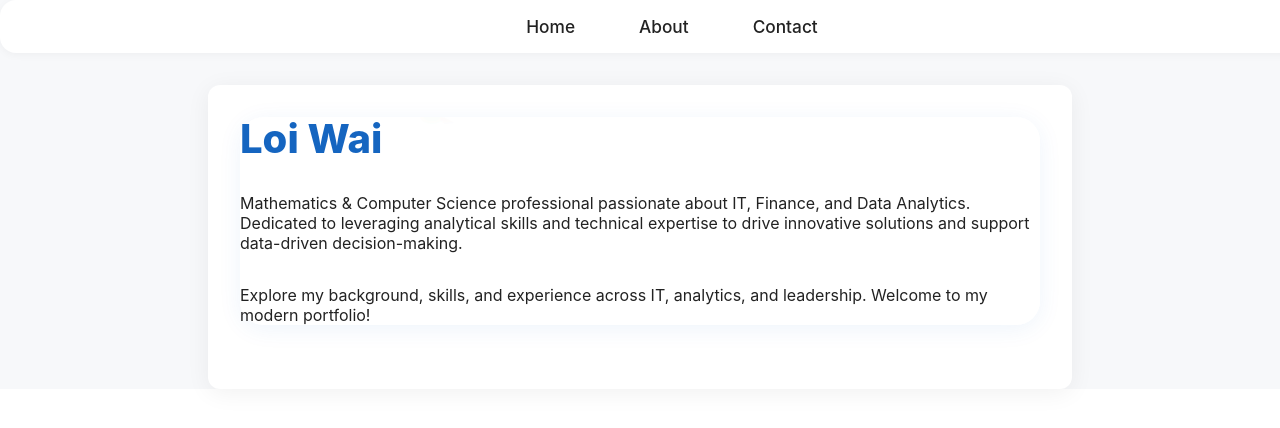
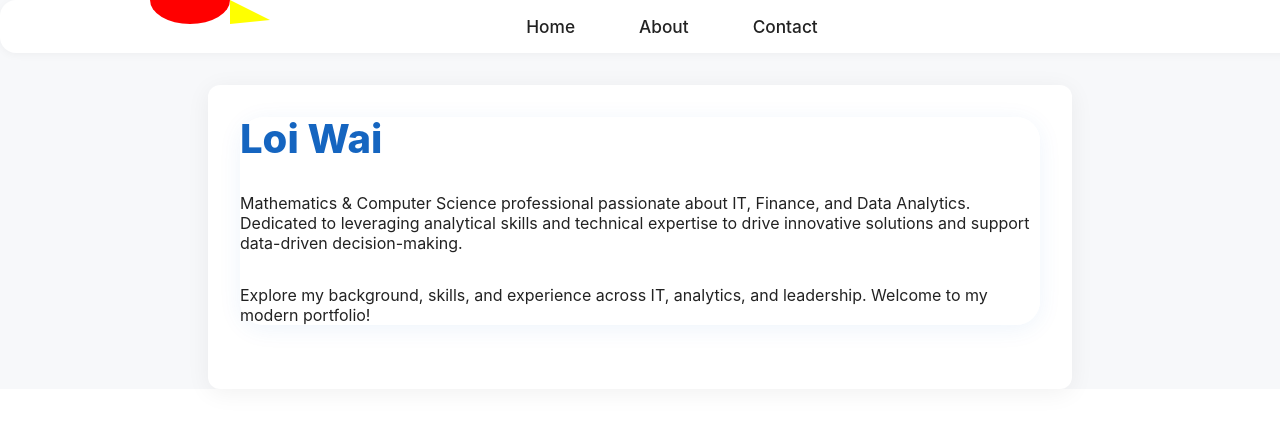
Before and after one commit to loiwai/portfolio, a React (Vite) app: page /#/ in a window 1280 px wide. Shown: the top 428 px of the page. Built offline with nearby package versions, Linux system fonts and the light colour scheme.

Commit message:
Update to close for now

```diff
--- a/src/pages/Home.jsx
+++ b/src/pages/Home.jsx
@@ -26,8 +26,8 @@ export default function Home() {
   return (
     <div className="page home" style={{ position: 'relative', overflow: 'visible' }}>
       {/* Fish Animation SVG - strictly behind card, not inside content */}
-      <div className="fish-anim-bg" style={{ position: 'absolute', top: 0, left: 0, width: '100%', height: '100%', zIndex: 0, pointerEvents: 'none' }}>
-        <svg width="100%" height="100%" viewBox="0 0 700 350" style={{ position: 'absolute', left: 0, top: 0 }}>
+      <div className="fish-anim-bg" style={{ position: 'fixed', top: 0, left: 0, width: '100vw', height: '400px', zIndex: 0, pointerEvents: 'none' }}>
+        <svg width="100vw" height="400" viewBox="0 0 900 400" style={{ position: 'absolute', left: 0, top: 0 }}>
           <defs>
             <linearGradient id="rainbowGradient" x1="0" y1="0" x2="1" y2="1">
               <stop offset="0%" stopColor="#ff5e62" />
@@ -35,46 +35,15 @@ export default function Home() {
               <stop offset="60%" stopColor="#43e97b" />
               <stop offset="100%" stopColor="#38f9d7" />
             </linearGradient>
-            <path id="fishPath" d="M50,50 h600 a30,30 0 0 1 30,30 v190 a30,30 0 0 1 -30,30 h-600 a30,30 0 0 1 -30,-30 v-190 a30,30 0 0 1 30,-30 z" />
+            <path id="fishPath" d="M100,100 h700 a40,40 0 0 1 40,40 v120 a40,40 0 0 1 -40,40 h-700 a40,40 0 0 1 -40,-40 v-120 a40,40 0 0 1 40,-40 z" />
           </defs>
-          {/* Rainbow Fish */}
-          <g opacity="0.7">
-            <ellipse cx="0" cy="0" rx="20" ry="12" fill="url(#rainbowGradient)" />
-            <polygon points="20,0 38,10 20,12" fill="#6a5acd" />
-            <circle cx="-10" cy="-4" r="2.5" fill="#fff" />
-            <circle cx="-10" cy="-4" r="1.2" fill="#222" />
-            <animateMotion dur="22s" repeatCount="indefinite" keyPoints="0;1" keyTimes="0;1" begin="0s">
-              <mpath href="#fishPath" />
-            </animateMotion>
-          </g>
-          {/* Neon Tetra */}
-          <g opacity="0.7">
-            <ellipse cx="0" cy="0" rx="16" ry="8" fill="#38f9d7" />
-            <rect x="-8" y="-2" width="16" height="4" fill="#ff5e62" />
-            <polygon points="16,0 26,6 16,8" fill="#1565c0" />
-            <circle cx="-7" cy="-2" r="1.5" fill="#fff" />
-            <circle cx="-7" cy="-2" r="0.8" fill="#222" />
-            <animateMotion dur="18s" repeatCount="indefinite" keyPoints="0;1" keyTimes="0;1" begin="4s">
-              <mpath href="#fishPath" />
-            </animateMotion>
-          </g>
-          {/* Goldfish */}
-          <g opacity="0.7">
-            <ellipse cx="0" cy="0" rx="18" ry="10" fill="#ffb347" />
-            <polygon points="18,0 35,8 18,10" fill="#ff7f50" />
-            <circle cx="-8" cy="-3" r="2.5" fill="#fff" />
-            <circle cx="-8" cy="-3" r="1.2" fill="#222" />
-            <animateMotion dur="25s" repeatCount="indefinite" keyPoints="0;1" keyTimes="0;1" begin="8s">
-              <mpath href="#fishPath" />
-            </animateMotion>
-          </g>
-          {/* Guppy */}
-          <g opacity="0.7">
-            <ellipse cx="0" cy="0" rx="14" ry="7" fill="#43e97b" />
-            <polygon points="14,0 24,5 14,7" fill="#ff5e62" />
-            <circle cx="-6" cy="-2" r="1.8" fill="#fff" />
-            <circle cx="-6" cy="-2" r="0.9" fill="#222" />
-            <animateMotion dur="20s" repeatCount="indefinite" keyPoints="0;1" keyTimes="0;1" begin="12s">
+          {/* TEST FISH - Large and visible */}
+          <g opacity="1">
+            <ellipse cx="0" cy="0" rx="40" ry="24" fill="red" />
+            <polygon points="40,0 80,20 40,24" fill="yellow" />
+            <circle cx="-20" cy="-8" r="5" fill="#fff" />
+            <circle cx="-20" cy="-8" r="2.5" fill="#222" />
+            <animateMotion dur="10s" repeatCount="indefinite" keyPoints="0;1" keyTimes="0;1" begin="0s">
               <mpath href="#fishPath" />
             </animateMotion>
           </g>
```
